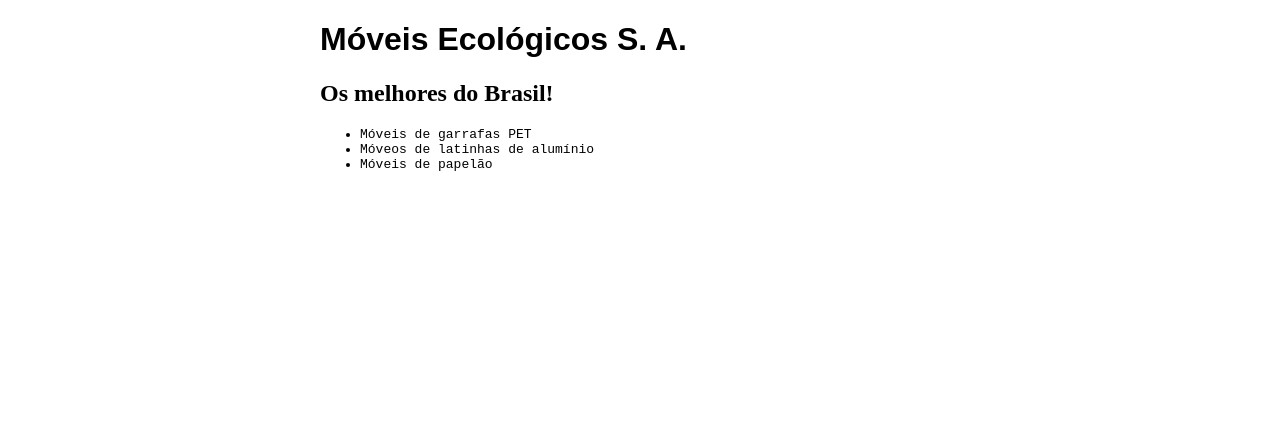
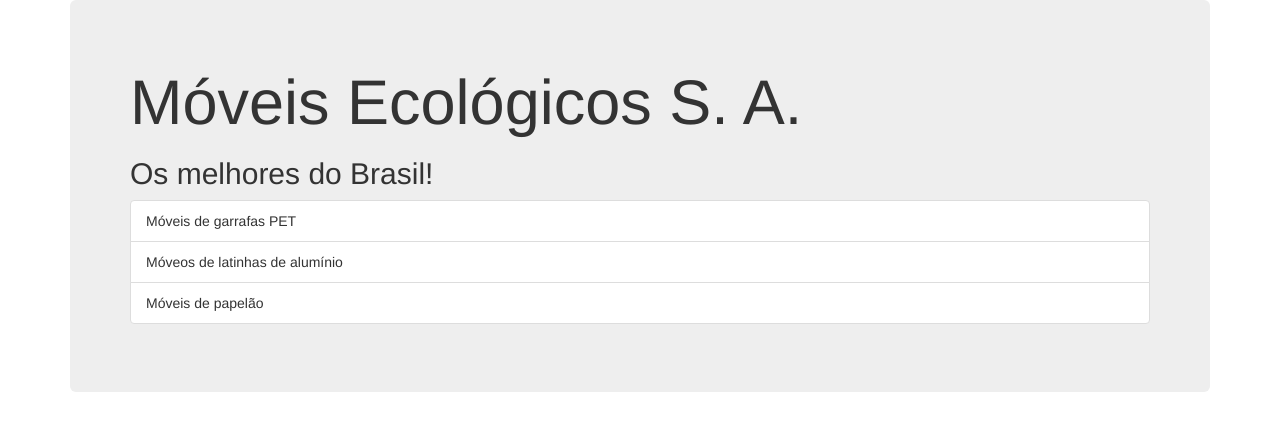
Before and after one commit to valmeida1964/moveis-ecologicos, a plain HTML site: page index.html in a window 1280 px wide. Drawn offline with nearby package versions, Linux system fonts and the light colour scheme.

Commit message:
Adicionando Bootstrap

```diff
--- a/index.html
+++ b/index.html
@@ -1,18 +1,31 @@
 <!DOCTYPE html>
+<html>
     <head>
         <meta charset="utf-8" />
         <meta name="description" content="Móveis ecológicos">
         <meta name="keywords" content="moveis ecologicos">
-    <link rel="stylesheet" href="principal.css">
+        <link rel="stylesheet" href="http://netdna.bootstrapcdn.com/bootstrap/3.1.1/css/bootstrap.min.css">
         <title>Móveis Ecológicos</title>
         <script src="js/principal.js"></script>
     </head>
     <body onload="trocaBanner();">
+        <div class="container">
+            <div class="jumbotron">
                 <h1>Móveis Ecológicos S. A.</h1>
                 <h2 id="mensagem"></h2>
-    <ul>
-        <li>Móveis de garrafas PET</li>
-        <li>Móveos de latinhas de alumínio</li>
-        <li>Móveis de papelão</li>
+                <ul class="list-group">
+                    <li class="list-group-item">
+                        Móveis de garrafas PET
+                    </li>
+                    <li class="list-group-item">
+                        Móveos de latinhas de alumínio
+                    </li>
+                    <li class="list-group-item">
+                        Móveis de papelão
+                    </li>
                 </ul>
+
+            </div>
+        </div>
     </body>
+</html>
--- a/principal.css
+++ /dev/null
@@ -1,10 +0,0 @@
-h1 {
-    font-family: sans-serif;
-}
-li {
-    font-family: monospace;
-}
-body {
-    width: 50%;
-    margin: auto;
-}
```
Lines whose indentation alone changed are shown as unchanged.
